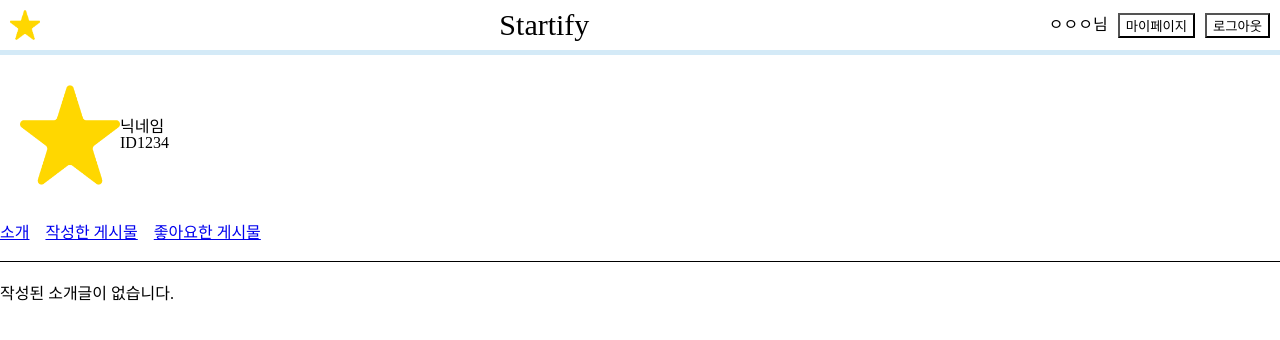
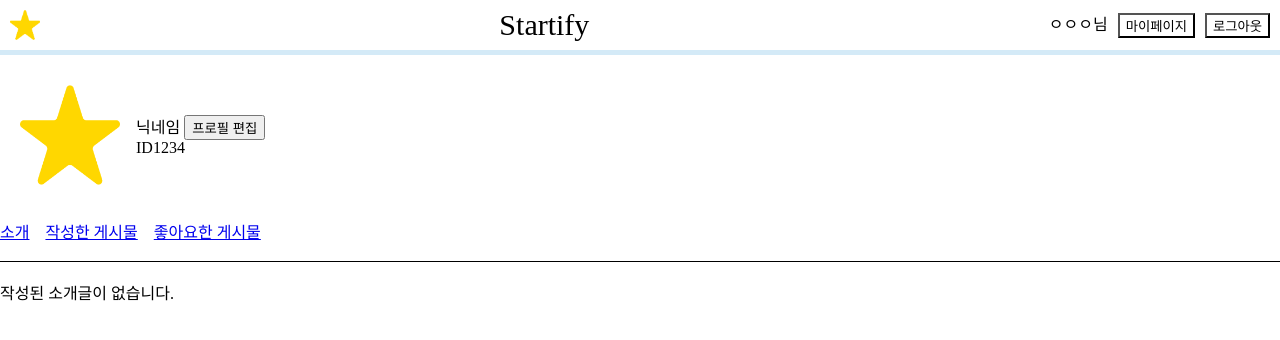
Before and after one commit to hansub1n/Startify, a React (Vite) app: page /profile in a window 1280 px wide. Shown: the top 340 px of the page. Built offline with nearby package versions, Linux system fonts and the light colour scheme.

Commit message:
update: 프로필 편집 버튼 추가

```diff
--- a/src/components/profile/ProfileHeader.jsx
+++ b/src/components/profile/ProfileHeader.jsx
@@ -13,7 +13,7 @@ export const ProfileHeader = () => {
                     </ProfileImgBox>
                     <ProfileTxtBox>
                         <span>
-                            닉네임 <Link to="#" />
+                            닉네임 <button>프로필 편집</button>
                         </span>
                         <span>ID1234</span>
                     </ProfileTxtBox>
@@ -50,6 +50,7 @@ const UserInfoContainer = styled.div`
     align-items: center;
     width: 100%;
     padding: 20px;
+    gap: 1rem;
 `;
 
 const ProfileImgBox = styled.div`
```
